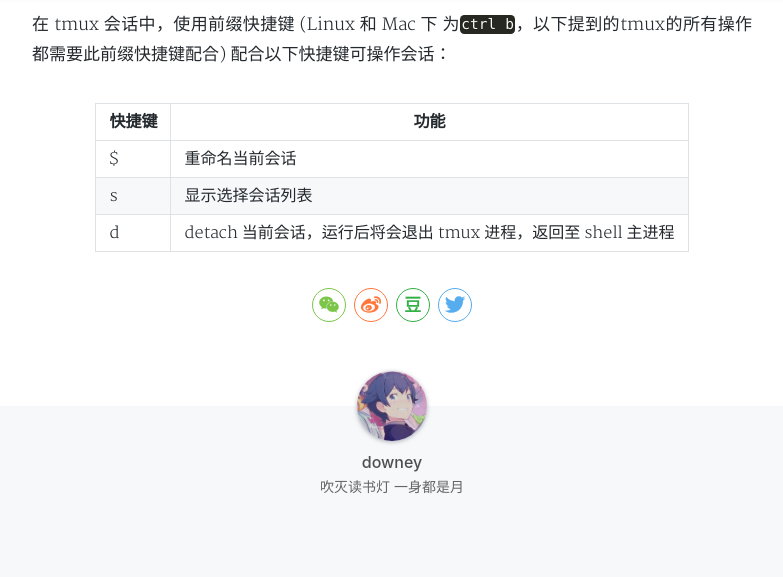
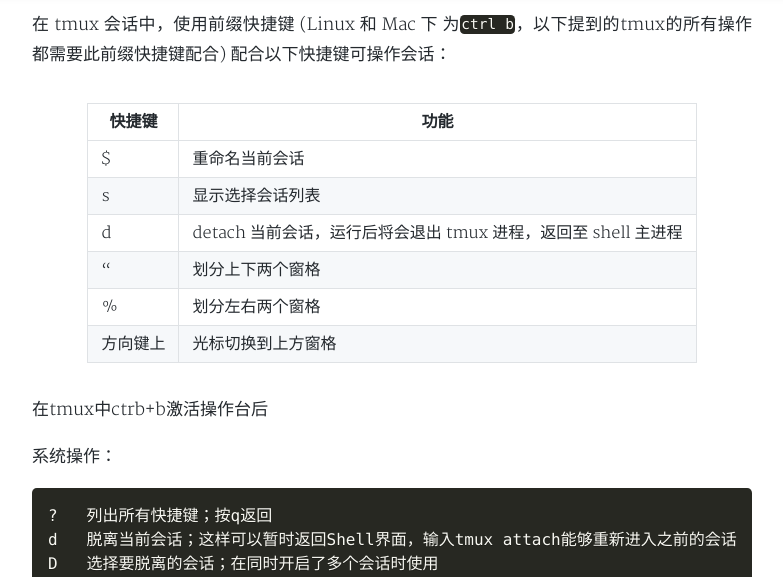
Before and after one commit to geekgitcode/geekgitcode.github.io, a Jekyll site: the page built from _posts/2019-12-01-dl-config.md, in a window 1280 px wide and 1400 px high, scrolled down 8691 px. Shown: the top 577 px of the window, without its empty margins (248-1031 px from the left). Built offline with Jekyll 4.4.1, drawn with Linux system fonts in a browser that asks for light colours; nearby versions of some CDN libraries; a style sheet for code colours, icons or effects is not loaded; some of the changed text lies outside the part shown; grey boxes are pictures that could not be loaded.

Commit message:
Update 2019-12-01-dl-config.md

````diff
--- a/_posts/2019-12-01-dl-config.md
+++ b/_posts/2019-12-01-dl-config.md
@@ -321,8 +321,63 @@
 
 在 tmux 会话中，使用前缀快捷键 (Linux 和 Mac 下 为`ctrl b`，以下提到的tmux的所有操作都需要此前缀快捷键配合) 配合以下快捷键可操作会话：
 
-| 快捷键 | 功能                                                         |
-| ------ | ------------------------------------------------------------ |
-| $      | 重命名当前会话                                               |
-| s      | 显示选择会话列表                                             |
-| d      | detach 当前会话，运行后将会退出 tmux 进程，返回至 shell 主进程 |
+| 快捷键   | 功能                                                         |
+| -------- | ------------------------------------------------------------ |
+| $        | 重命名当前会话                                               |
+| s        | 显示选择会话列表                                             |
+| d        | detach 当前会话，运行后将会退出 tmux 进程，返回至 shell 主进程 |
+| “        | 划分上下两个窗格                                             |
+| %        | 划分左右两个窗格                                             |
+| 方向键上 | 光标切换到上方窗格                                           |
+
+在tmux中ctrb+b激活操作台后
+
+系统操作：
+
+```
+?	列出所有快捷键；按q返回
+d	脱离当前会话；这样可以暂时返回Shell界面，输入tmux attach能够重新进入之前的会话
+D	选择要脱离的会话；在同时开启了多个会话时使用
+Ctrl+z	挂起当前会话
+r	强制重绘未脱离的会话
+s	选择并切换会话；在同时开启了多个会话时使用
+:	进入命令行模式；此时可以输入支持的命令，例如kill-server可以关闭服务器
+[	进入复制模式；此时的操作与vi/emacs相同，按q/Esc退出
+~	列出提示信息缓存；其中包含了之前tmux返回的各种提示信息
+```
+
+窗口操作
+
+```text
+c	创建新窗口
+&	关闭当前窗口
+数字键	切换至指定窗口
+p	切换至上一窗口
+n	切换至下一窗口
+l	在前后两个窗口间互相切换
+w	通过窗口列表切换窗口
+,	重命名当前窗口；这样便于识别
+.	修改当前窗口编号；相当于窗口重新排序
+f	在所有窗口中查找指定文本
+```
+
+面板操作
+
+```text
+”	        将当前面板平分为上下两块
+%	        将当前面板平分为左右两块
+x	        关闭当前面板
+!	        将当前面板置于新窗口；即新建一个窗口，其中仅包含当前面板
+Ctrl+方向键	以1个单元格为单位移动边缘以调整当前面板大小
+Alt+方向键	以5个单元格为单位移动边缘以调整当前面板大小
+Space	        在预置的面板布局中循环切换；依次包括even-horizontal、even-vertical、main-horizontal、main-vertical、tiled
+q	        显示面板编号
+o	        在当前窗口中选择下一面板
+方向键	        移动光标以选择面板
+{	        向前置换当前面板
+}	        向后置换当前面板
+Alt+o	        逆时针旋转当前窗口的面板
+Ctrl+o	        顺时针旋转当前窗口的面板
+```
+
+[tmux参考](https://zhuanlan.zhihu.com/p/90464490)
````
